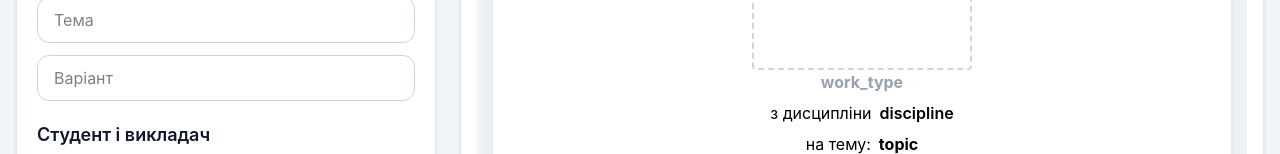
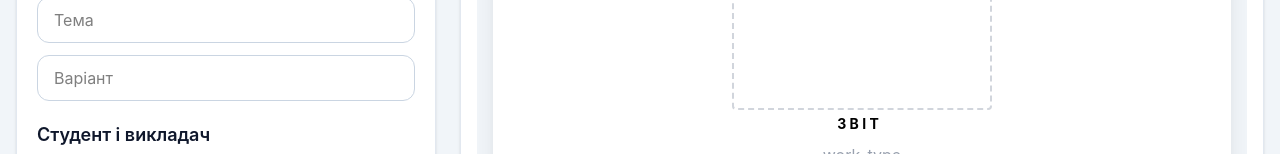
Before and after one commit to Arthas-win/docformat-app, a React (Vite) app in the folder frontend/: page /format/title in a window 1280 px wide. Shown: the part 646-800 px from the top of the page. Built offline with nearby package versions, Linux system fonts and the light colour scheme; the HTML template or start-up script is replaced by a standard one.

Commit message:
add some design for title paage

```diff
--- a/frontend/src/pages/FormatTitle.jsx
+++ b/frontend/src/pages/FormatTitle.jsx
@@ -165,14 +165,13 @@ function FormatTitle() {
                   </h2>
                   <div className="mt-4 space-y-3">
                     <select
-                      className="w-full rounded-xl border border-slate-300 px-4 py-2.5 outline-none focus:border-blue-500 bg-white"
+                      className="w-full rounded-xl border border-slate-300 px-4  py-2.5 outline-none focus:border-blue-500 bg-white"
                       {...register("workType")}
                     >
                       <option value="">Тип роботи</option>
-                      <option value="до Лабораторної роботи">Лабораторна робота</option>
-                      <option value="до Курсової робота">Курсова робота</option>
-                      <option value="до Реферату">Реферат</option>
-                      <option value="до Бакалаврської роботи">Бакалаврська робота</option>
+                      <option value="до лабораторної роботи">Лабораторна робота</option>
+                      <option value="до курсової робота">Курсова робота</option>
+                      <option value="до бакалаврської роботи">Бакалаврська робота</option>
                     </select>
 
                     <input
@@ -305,7 +304,7 @@ function FormatTitle() {
                     className={`${paperInputStyles} top-[13%] right-[10%] text-right w-[40%]`}
                   />
 
-                  <div className="absolute top-[17%] left-1/2 -translate-x-1/2 w-55 h-55 border-2 border-dashed border-gray-300 rounded bg-white overflow-hidden">
+                  <div className="absolute top-[17%] left-1/2 -translate-x-1/2 w-65 h-65 border-2 border-dashed border-gray-300 rounded bg-white overflow-hidden">
                     {universityLogo ? (
                       <img
                         src={universityLogo}
@@ -324,30 +323,33 @@ function FormatTitle() {
                     )}
                   </div>
 
+                  <div className="absolute top-[42%] left-1/2 -translate-x-1/2 w-[40%] text-center">
+                    <span className="mr-2 text-sm font-bold">З В І Т</span>
+                  </div>
 
                   <input
                     type="text"
                     readOnly
                     value={formValues.workType || ""}
                     placeholder="work_type"
-                    className={`${paperInputStyles} top-[38%] left-1/2 -translate-x-1/2 text-center w-[50%] font-bold`}
+                    className={`${paperInputStyles} top-[45%] left-1/2 -translate-x-1/2 text-center w-[50%]`}
                   />
 
-                  <div className="absolute top-[41%] left-1/2 -translate-x-1/2 w-[70%] text-center">
-                    <span className="mr-2">з дисципліни</span>
-                    <span className="font-semibold">
+                  <div className="absolute top-[48%] left-1/2 -translate-x-1/2 w-[70%] text-center">
+                    <span className="mr-2 font-bold">з дисципліни</span>
+                    <span>
                       {formValues.discipline || "discipline"}
                     </span>
                   </div>
 
-                  <div className="absolute top-[44%] left-1/2 -translate-x-1/2 w-[80%] text-center">
-                    <span className="mr-2">на тему:</span>
-                    <span className="font-bold">
+                  <div className="absolute top-[51%] left-1/2 -translate-x-1/2 w-[80%] text-center">
+                    <span className="mr-2 font-bold">на тему:</span>
+                    <span>
                       {formValues.topic || "topic"}
                     </span>
                   </div>
 
-                  <div className="absolute top-[47%] left-1/2 -translate-x-1/2 w-[40%] text-center">
+                  <div className="absolute top-[54%] left-1/2 -translate-x-1/2 w-[40%] text-center">
                     <span className="mr-2 font-semibold">Варіант №</span>
                     <span className="font-semibold">
                       {formValues.variant || "variant"}
```
